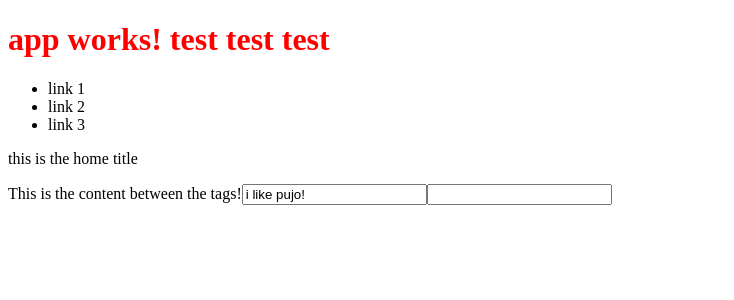
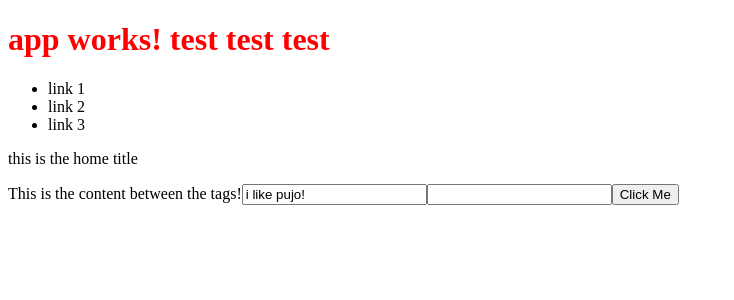
Before and after one commit to zzibert/angular-2, an Angular app: page / in a window 1280 px wide. Shown: the top 300 px of the page, without its empty margins (0-734 px from the left). Built offline with nearby package versions, Linux system fonts and the light colour scheme.

Commit message:
#12 - Event Binding

```diff
--- a/src/app/home/home.component.html
+++ b/src/app/home/home.component.html
@@ -5,3 +5,4 @@
 
 <input [value]="myString" type="text">
 <input type="text" required>
+<button (click)="alertMe('i like beef!')">Click Me</button>
--- a/src/app/home/home.component.ts
+++ b/src/app/home/home.component.ts
@@ -10,6 +10,10 @@ export class HomeComponent implements OnInit {
   homeTitle = 'this is the home title'
   myString = 'i like pujo!'
 
+  alertMe(val){
+    alert(val);
+  }
+
   constructor() { }
 
   ngOnInit() {
```
